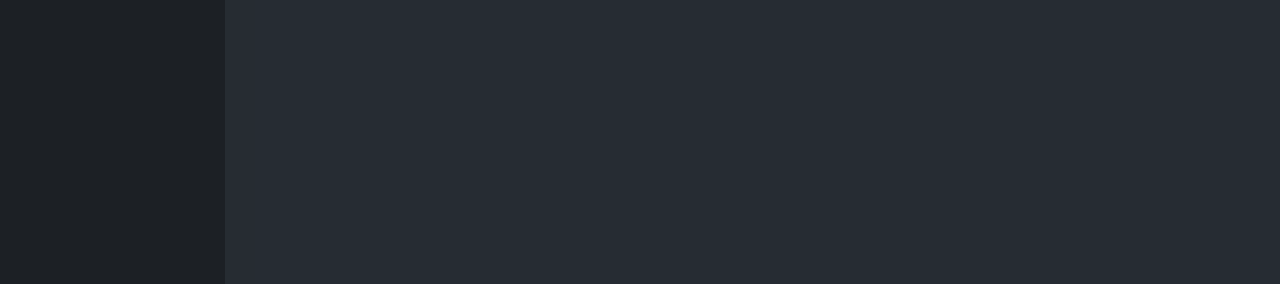
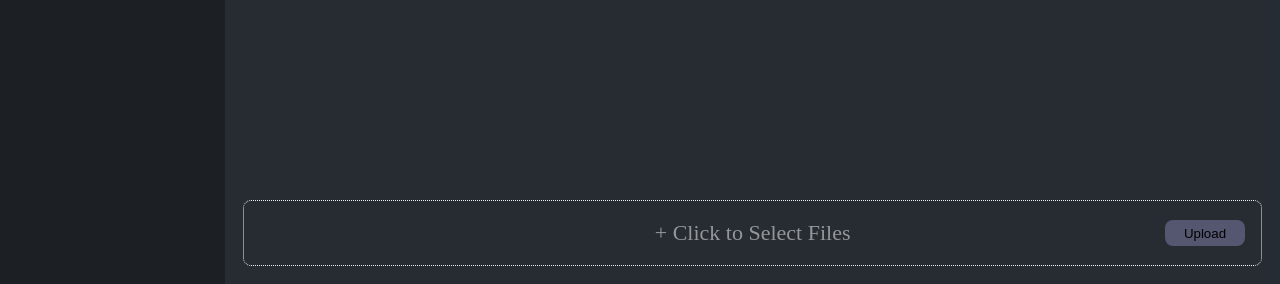
Before and after one commit to XZANATOL/XZerver, a Python web app: template XZerver/server/xdrive/templates/app.html in a window 1280 px wide. Shown: the part 516-800 px from the top of the page. Run offline with Jinja, Linux system fonts and the light colour scheme; the template is opened without the code that fills it, so the values that code supplies are empty.

Commit message:
Added SPA upload feature & improve infrastructure
* Improved SQL queries: Added `LIMIT 1` for one row result queries.
* Added path stats counter: FileExplorer now counts items & free/used
  space.
* Moved `CSRFProtect()` instance to `config.py` to make `exempt`
  decorator globally available across apps.
* Added SPA upload interactivity.

```diff
--- a/XZerver/config.py
+++ b/XZerver/config.py
@@ -1,6 +1,8 @@
 from flask_sqlalchemy import SQLAlchemy
+from flask_wtf.csrf import CSRFProtect
 
 def init():
-	global db, admn_pnl_mdl_reg
+	global db, admn_pnl_mdl_reg, csrf
 	db = SQLAlchemy()
+	csrf = CSRFProtect()
 	admn_pnl_mdl_reg = {}
--- a/XZerver/server/xdrive/static/css/app.css
+++ b/XZerver/server/xdrive/static/css/app.css
@@ -41,6 +41,16 @@ p{
 
 	display: flex;
 	flex-direction: column;
+}
+
+ul{
+	width: 100%;
+	padding-top: 0.5em;
+	padding-left: 1.5rem;
+	color: #efefef;
+}
+li{
+	margin-bottom: 0.3em;
 }
 
 @media only screen and (max-width: 1280px) {
@@ -117,3 +127,47 @@ tbody > tr:is(:hover){
 	cursor: pointer;
 	background-color: #2C3339;
 }
+
+.upload{
+	width: 100%;
+	height: 3em;
+	min-height: 3em;
+	margin-top: auto;
+
+	border-radius: 8px;
+	border: #efefef 1px dotted;
+
+	display: flex;
+	flex-direction: row;
+	align-items: center;
+	justify-content: center;
+	position: relative;
+
+	font-size: 22px;
+	color: #efefef8c;
+}
+.upload > *{
+	cursor: pointer;
+}
+.upload > label{
+	width: 100%;
+	height: 100%;
+
+	display: flex;
+	align-items: center;
+	justify-content: center;
+}
+.upload > button{
+	width: 5rem;
+	height: 2em;
+	border: none;
+	border-radius: 8px;
+
+	position: absolute;
+	right: 1rem;
+
+	background-color: #7d78a28c;
+}
+.hidden{
+	display: none;
+}
--- a/XZerver/server/xdrive/static/js/app.js
+++ b/XZerver/server/xdrive/static/js/app.js
@@ -37,7 +37,11 @@ async function getSharedItems(path="") {
 	){
 		locationBar.value = ""
 	}else{
-		locationBar.value = `${directoryPath}/`
+		if(path == ""){
+			locationBar.value = `${directoryPath}`
+		}else{
+			locationBar.value = `${directoryPath}/`
+		}
 	}
 
 	queryEndpoint += directoryPath
@@ -45,7 +49,8 @@ async function getSharedItems(path="") {
 		credentials: "same-origin"
 	})
 	records = await records.json()
-	updateExplorer(records.directory)
+	updateExplorer(records.directory, records.stats)
+	uploaderUpdater(records.write_access)
 }
 
 
@@ -60,8 +65,11 @@ function getFile(filename){
 }
 
 
-function updateExplorer(records){
+function updateExplorer(records, stats){
 	let fileExplorerTable = document.querySelector("tbody")
+	let pathProperties = document.querySelector("#properties")
+	let folderCount = 0
+	let fileCount = 0
 	fileExplorerTable.innerHTML = ""
 	const tableCellCreator = (text) => {
 		let td = document.createElement("td")
@@ -72,6 +80,12 @@ function updateExplorer(records){
 	}
 
 	records.forEach( record => {
+		if(record.type == "dir"){
+			folderCount += 1
+		}else{
+			fileCount += 1
+		}
+
 		let checkboxColumn = document.createElement("td")
 		checkbox = document.createElement("input")
 		checkbox.type = "checkbox"
@@ -120,9 +134,78 @@ function updateExplorer(records){
 
 		fileExplorerTable.appendChild(tableRow)
 	})
+
+	let folderCountLi = document.createElement("li")
+	let fileCountLi = document.createElement("li")
+	let usedSpaceLi = document.createElement("li")
+	let freeSpaceLi = document.createElement("li")
+	folderCountLi.innerText = `${folderCount} Folders`
+	fileCountLi.innerText = `${fileCount} Files`
+	usedSpaceLi.innerText = `Used: ${stats.usedspace} GB`
+	freeSpaceLi.innerText = `Free: ${stats.freespace} GB`
+	pathProperties.innerHTML = ""
+	pathProperties.appendChild(folderCountLi)
+	pathProperties.appendChild(fileCountLi)
+	pathProperties.appendChild(usedSpaceLi)
+	pathProperties.appendChild(freeSpaceLi)
+}
+
+
+function uploaderUpdater(access){
+	let uploadSection = document.querySelector(".upload")
+	if(access){
+		uploadSection.classList.remove("hidden")
+	}else{
+		if(!uploadSection.classList.contains("hidden")){
+			uploadSection.classList.add("hidden")
+		}
+	}
+}
+
+
+async function uploadItems() {
+	const uploadEndpoints = `${location.origin}/${location.pathname}`
+	const uploadInput = document.querySelector("#uploadinput").files
+	const locationBar = document.querySelector("input[name='locationbar']").value
+
+	let checkWriteAccess = await fetch(`${uploadEndpoints}has_write_access?path=${locationBar}`, {
+		credentials: "same-origin"
+	})
+	checkWriteAccess = await checkWriteAccess.json()
+	if (checkWriteAccess.access){
+		Array.from(uploadInput).forEach(async (file) => {
+			const formData = new FormData();
+			formData.append('file', file);
+
+			let res = await fetch(`${uploadEndpoints}upload?path=${locationBar}`, {
+				credentials: "same-origin",
+				method: "POST",
+				body: formData,
+			}).then(() => {
+				getSharedItems("")
+			})
+		})
+	}
+}
+
+
+function addOnStartEventListeners() {
+	// Responsive Upload Section
+	let uploadLabel = document.querySelector("label[for='uploadinput']")
+	let uploadInput = document.querySelector("#uploadinput")
+	let uploadButton = document.querySelector("#upload")
+	uploadLabel.addEventListener("click", (event) => {
+		uploadInput.value = ""
+		uploadLabel.innerText = "+ Click to Select Files"
+	})
+	uploadInput.addEventListener("input", (event) => {
+		uploadLabel.innerText = `Selected ${uploadInput.files.length} files`
+	})
+	uploadButton.addEventListener("click", async (event) => { await uploadItems() })
 }
 
 
 window.onload = async (event) => {
 	await getSharedItems("")
+	addOnStartEventListeners()
 }
--- a/XZerver/server/xdrive/templates/app.html
+++ b/XZerver/server/xdrive/templates/app.html
@@ -12,6 +12,7 @@
 	<section class="left-panel">
 		<h1>XDrive</h1>
 		<p><a href="{{ url_for('auth.logout') }}">{{ current_user.name }}</a></p>
+		<ul id="properties"></ul>
 	</section>
 
 	<section class="file-explorer">
@@ -31,7 +32,11 @@
 				</tbody>
 			</table>
 		</div>
-
+		<div class="upload">
+			<label for="uploadinput">+ Click to Select Files</label>
+			<input type="file" name="files" id="uploadinput" hidden multiple>
+			<button id="upload">Upload</button>
+		</div>
 	</section>
 </main>
 {% endblock %}
--- a/XZerver/server_start.py
+++ b/XZerver/server_start.py
@@ -1,6 +1,5 @@
 from flask import Flask
 from flask_login import LoginManager
-from flask_wtf.csrf import CSRFProtect
 from datetime import timedelta
 from os import getenv
 
@@ -21,12 +20,12 @@ def create_server():
     server.config["REMEMBER_COOKIE_REFRESH_EACH_REQUEST"] = True
     server.config["REMEMBER_COOKIE_SAMESITE"] = None
     server.config['SESSION_PERMANENT'] = True
+    server.config['UPLOADS_DEFAULT_DEST'] = '/mnt/f/xzerver_test'
 
     # Extensions & Config init
-    csrf = CSRFProtect()
     config.init()
     config.db.init_app(server)
-    csrf.init_app(server)
+    config.csrf.init_app(server)
 
     # from path.file import Blueprint as X
     from XZerver.server.home.routes import home as home_blueprint
```
Also changed, not shown: XZerver/server/xdrive/routes.py (+77 -6 lines).
